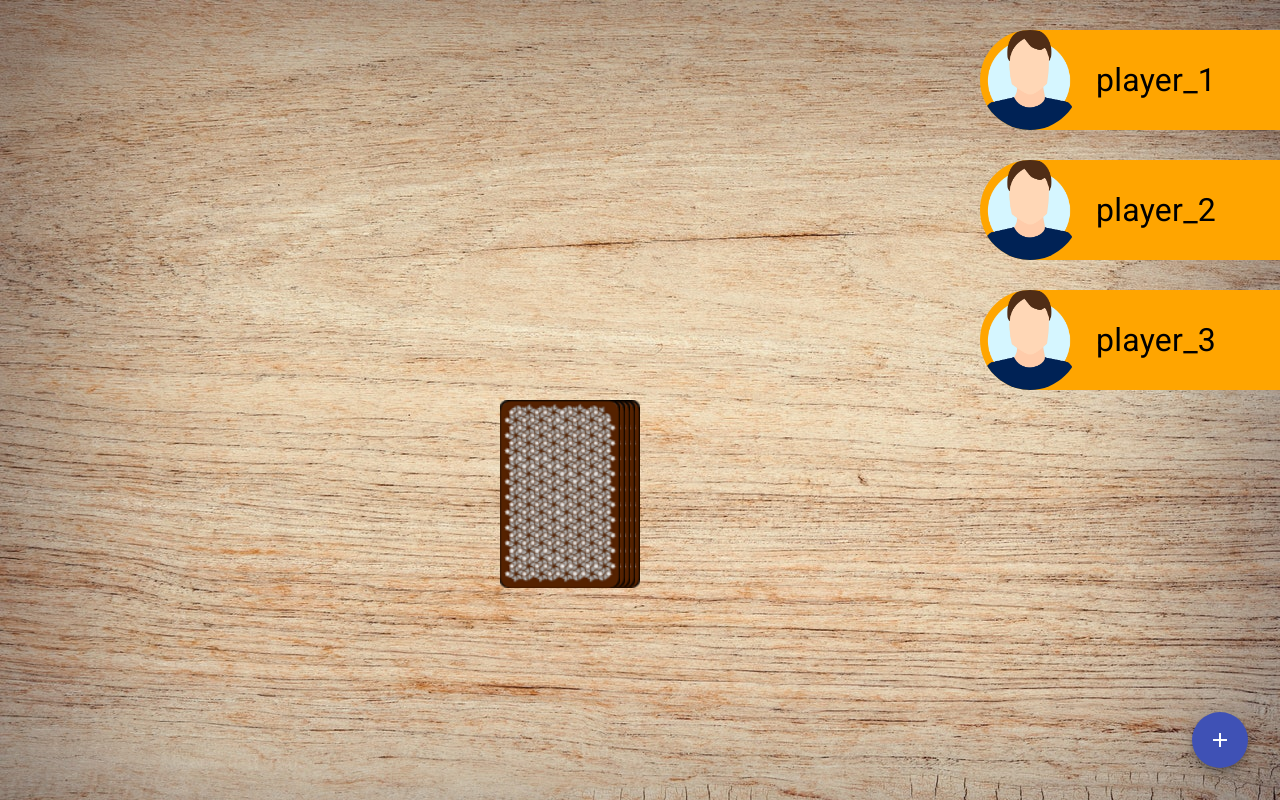
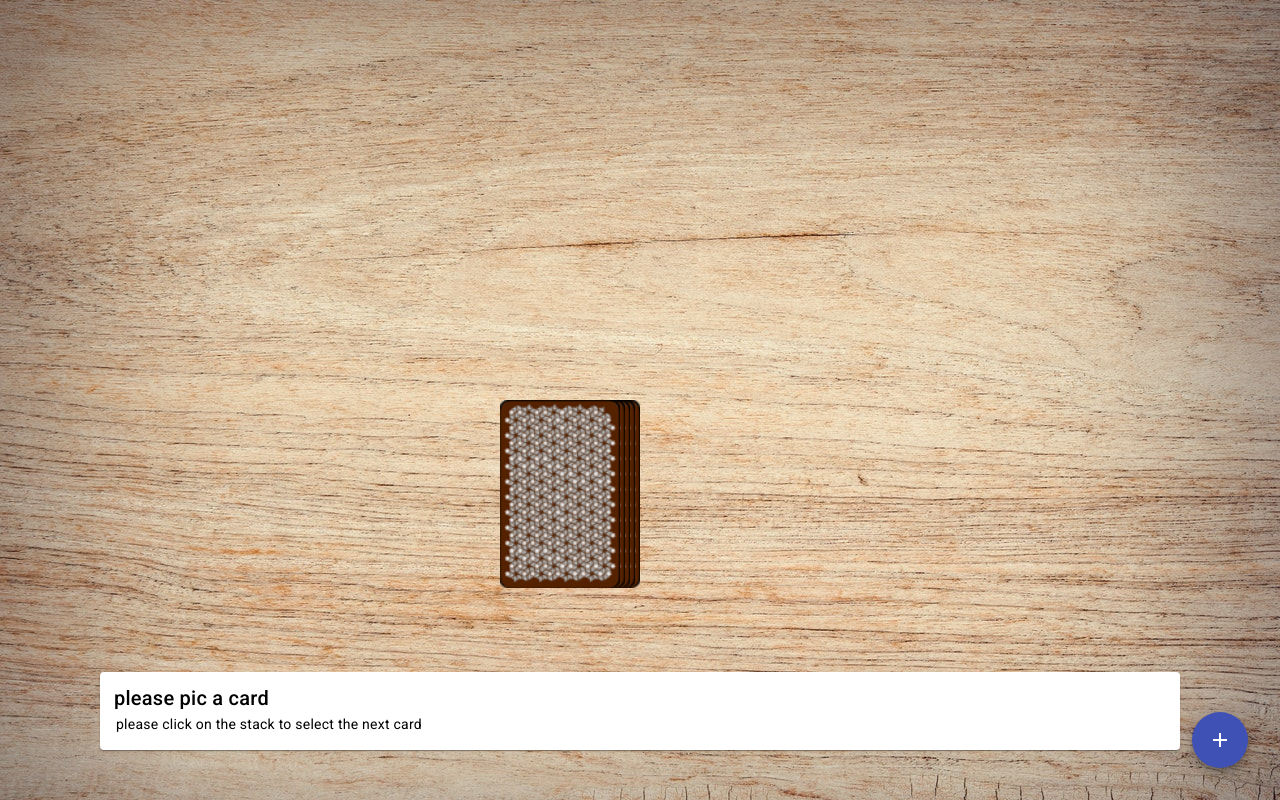
Before and after one commit to ShiningStoneSmasher/ringoffire, an Angular app: page /game in a window 1280 px wide. Built offline with nearby package versions, Linux system fonts and the light colour scheme.

Commit message:
first playeble version

```diff
--- a/src/app/dialog-add-player/dialog-add-player.component.html
+++ b/src/app/dialog-add-player/dialog-add-player.component.html
@@ -8,5 +8,5 @@
 </mat-dialog-content>
 <mat-dialog-actions>
   <button mat-button (click)="onNoClick()">No Thanks</button>
-  <button mat-button [mat-dialog-close]="" cdkFocusInitial>Ok</button>
+  <button mat-button [disabled]="name.length == 0" [mat-dialog-close]="name" cdkFocusInitial>Ok</button>
 </mat-dialog-actions>
--- a/src/app/dialog-add-player/dialog-add-player.component.ts
+++ b/src/app/dialog-add-player/dialog-add-player.component.ts
@@ -5,6 +5,8 @@ import {
   MatDialogContent,
   MatDialogActions,
   MatDialogClose,
+  MatDialog,
+  MatDialogRef,
 } from '@angular/material/dialog';
 import {FormsModule} from '@angular/forms';
 import { MatButtonModule } from '@angular/material/button';
@@ -34,8 +36,8 @@ export class DialogAddPlayerComponent {
   name: string = '';
 
 
-  constructor(){}
+  constructor(public dialogRef: MatDialogRef<DialogAddPlayerComponent>){}
   onNoClick(){
-
+    this.dialogRef.close();
   }
 }
--- /dev/null
+++ b/src/app/game-info/game-info.component.html
@@ -0,0 +1,6 @@
+<mat-card>
+    <mat-card-title style="margin: 10px 0 0 14px;">{{ card ? title : 'please pic a card' }}</mat-card-title>
+    <mat-card-content>
+        {{ card ? description : 'please click on the stack to select the next card' }}
+    </mat-card-content>
+</mat-card>
--- /dev/null
+++ b/src/app/game-info/game-info.component.ts
@@ -0,0 +1,52 @@
+import { Component, Input, OnChanges, OnInit } from '@angular/core';
+import { CommonModule } from '@angular/common';
+import {MatCardModule} from '@angular/material/card';
+
+@Component({
+  selector: 'app-game-info',
+  standalone: true,
+  imports: [CommonModule, MatCardModule],
+  templateUrl: './game-info.component.html',
+  styleUrl: './game-info.component.scss'
+})
+
+export class GameInfoComponent implements OnInit, OnChanges {
+
+  cardAction = [
+    { title: 'Waterfall', description: 'Everyone has to start drinking at the same time. As soon as player 1 stops drinking, player 2 may stop drinking. Player 3 may stop as soon as player 2 stops drinking, and so on.' },
+    { title: 'You', description: 'You decide who drinks' },
+    { title: 'Me', description: 'Congrats! Drink a shot!' },
+    { title: 'Category', description: 'Come up with a category (e.g. Colors). Each player must enumerate one item from the category.' },
+    { title: 'Bust a jive', description: 'Player 1 makes a dance move. Player 2 repeats the dance move and adds a second one. ' },
+    { title: 'Chicks', description: 'All girls drink.' },
+    { title: 'Heaven', description: 'Put your hands up! The last player drinks!' },
+    { title: 'Mate', description: 'Pick a mate. Your mate must always drink when you drink and the other way around.' },
+    { title: 'Thumbmaster', description: '' },
+    { title: 'Men', description: 'All men drink.' },
+    { title: 'Quizmaster', description: '' },
+    { title: 'Never have i ever...', description: 'Say something you nnever did. Everyone who did it has to drink.' },
+    { title: 'Rule', description: 'Make a rule. Everyone needs to drink when he breaks the rule.' },
+  ];
+
+  title = '';
+  description = '';
+  @Input() card?: string;
+
+  constructor() {}
+
+  ngOnInit(): void {
+
+  }
+  ngOnChanges(): void {
+    if (this.card) {
+
+
+
+    console.log('current card', this.card);
+    let cardNumber = parseInt(this.card?.split('_')[1] || '');
+    this.title = this.cardAction[cardNumber - 1].title;
+    this.description = this.cardAction[cardNumber - 1].description;
+  }
+}
+
+}
--- a/src/app/game/game.component.css
+++ b/src/app/game/game.component.css
@@ -63,3 +63,10 @@
     right: 32px;
     bottom: 32px;
 }
+
+.pin-bottom{
+    position: absolute;
+    bottom: 50px;
+    left: 100px;
+    right: 100px;
+}
--- a/src/app/game/game.component.html
+++ b/src/app/game/game.component.html
@@ -1,5 +1,6 @@
 <app-player *ngFor="let player of game?.players; let j = index"
-  [ngStyle]="{'top.px': 30 + (j * 100) + (30  * j)}"
+  [ngStyle]="{'top.px': 100 + (j * 90)}"
+  [playerActive]="j == game?.currentPlayer"
   [name]="player"
   class="play-position">
 </app-player>
@@ -17,6 +18,8 @@
   </div>
 </div>
 
+<app-game-info [card]="currentCard" class="pin-bottom"></app-game-info>
+
 
 <button mat-fab color="primary" (click)="openDialog()" class="btn-add">
   <mat-icon>add</mat-icon>
--- a/src/app/game/game.component.ts
+++ b/src/app/game/game.component.ts
@@ -8,20 +8,27 @@ import { MatIconModule } from '@angular/material/icon';
 import { MatDividerModule } from '@angular/material/divider';
 import { MatDialog } from '@angular/material/dialog';
 import { DialogAddPlayerComponent } from '../dialog-add-player/dialog-add-player.component';
+import { GameInfoComponent } from '../game-info/game-info.component';
 
 @Component({
   selector: 'app-game',
   standalone: true,
-  imports: [CommonModule, PlayerComponent, AppComponent, MatButtonModule, MatIconModule, MatDividerModule],
+  imports: [
+    CommonModule,
+    PlayerComponent,
+    AppComponent,
+    MatButtonModule,
+    MatIconModule,
+    MatDividerModule,
+    GameInfoComponent,
+  ],
   templateUrl: './game.component.html',
-  styleUrls: ['./game.component.css']
+  styleUrls: ['./game.component.css'],
 })
 export class GameComponent implements OnInit {
-
   pickCardAnimation = false;
   currentCard: string = '';
   game?: Game;
-
 
   constructor(public dialog: MatDialog) {}
 
@@ -29,18 +36,25 @@ export class GameComponent implements OnInit {
     this.newGame();
   }
 
-  newGame(){
+  newGame() {
     this.game = new Game();
-    console.log(this.game);
   }
 
-  takeCard(){
-    if(!this.pickCardAnimation){
+  takeCard() {
+    if (!this.pickCardAnimation) {
       const card = this.game?.stack.pop();
       if (typeof card === 'string') {
         this.currentCard = card;
-          console.log(this.currentCard);
         this.pickCardAnimation = true;
+
+        if (this.game?.currentPlayer !== undefined) {
+          console.log(this.game.currentPlayer);
+          this.game.currentPlayer++;
+          if (this.game.currentPlayer >= this.game.players.length) {
+            this.game.currentPlayer = 0;
+          }
+        }
+
         setTimeout(() => {
           this.game?.playedCards.push(this.currentCard);
           this.pickCardAnimation = false;
@@ -53,8 +67,10 @@ export class GameComponent implements OnInit {
   openDialog(): void {
     const dialogRef = this.dialog.open(DialogAddPlayerComponent);
 
-  dialogRef.afterClosed().subscribe(result => {
-    console.log('The dialog was closed');
+    dialogRef.afterClosed().subscribe((name) => {
+      if (name?.lenght > 0) {
+        this.game?.players.push(name);
+      }
     });
   }
 }
--- a/src/app/player/player.component.html
+++ b/src/app/player/player.component.html
@@ -1,4 +1,4 @@
-<div class="player">
+<div class="player" [class.player-active]="playerActive">
     <img src="/assets/img/profile/1.webp" alt="profile-img">
     <span>{{ name }}</span>
 </div>
--- a/src/app/player/player.component.scss
+++ b/src/app/player/player.component.scss
@@ -1,7 +1,7 @@
 .player{
     display: flex;
     align-items: center;
-    background-color: orange;
+    background-color: rgb(170, 167, 162);
     width: 300px;
     border-bottom-left-radius: 50px;
     border-top-left-radius: 50px;
@@ -12,9 +12,12 @@
     }
 
     img{
-        width: 100px;
-        height: 100px;
+        width: 70px;
+        height: 70px;
         object-fit: cover;
         border-radius: 100%;
     }
 }
+.player-active{
+    background-color: orange !important;
+}
--- a/src/app/player/player.component.ts
+++ b/src/app/player/player.component.ts
@@ -11,6 +11,7 @@ import { CommonModule } from '@angular/common';
 export class PlayerComponent implements OnInit {
 
   @Input() name = '';
+  @Input() playerActive: boolean = false;
 
   constructor(){}
   ngOnInit(): void {
--- a/src/models/game.ts
+++ b/src/models/game.ts
@@ -1,5 +1,5 @@
 export class Game {
-    public players: string[] = ['player_1', 'player_2', 'player_3'];
+    public players: string[] = [];
     public stack: string[] = [];
     public playedCards: string[] = [];
     public currentPlayer: number = 0;
```
Also changed, not shown: src/app/game-info/game-info.component.scss (added), 1 other file (tests, documents, lock files or other folders). Lines whose indentation alone changed are shown as unchanged.
